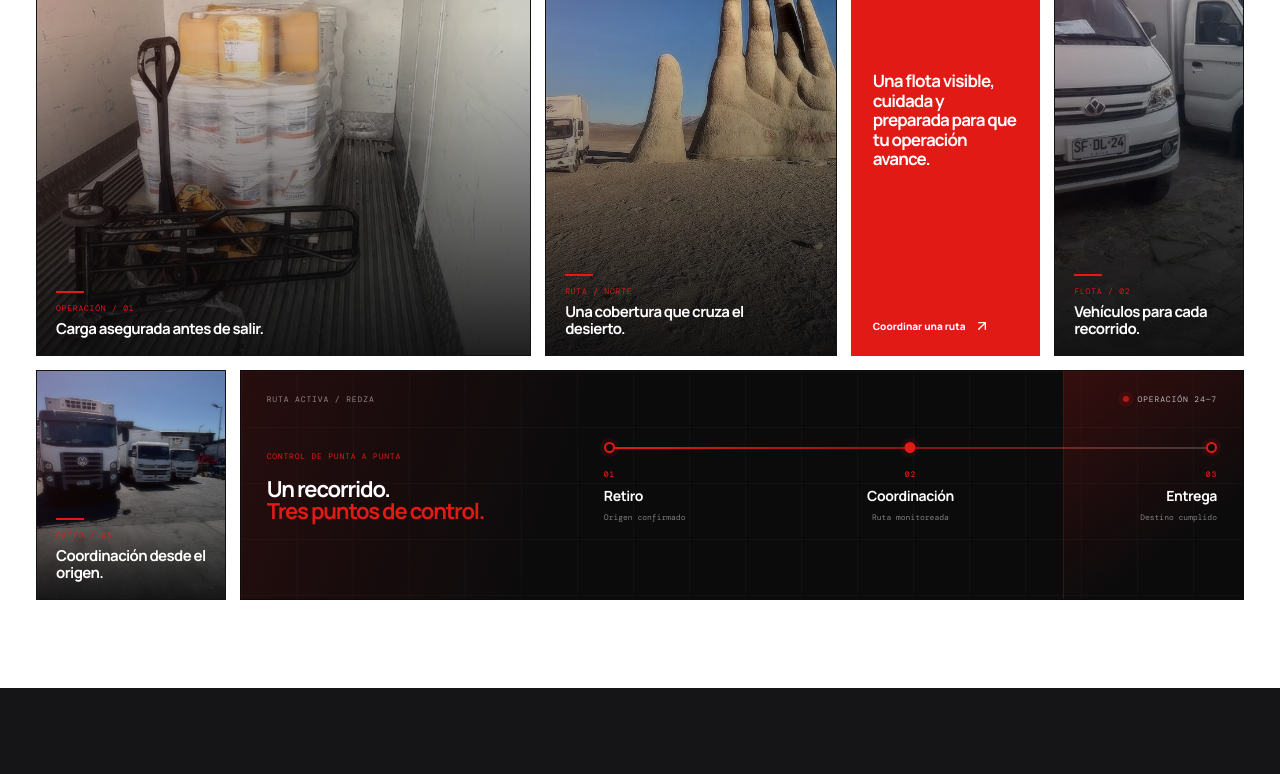
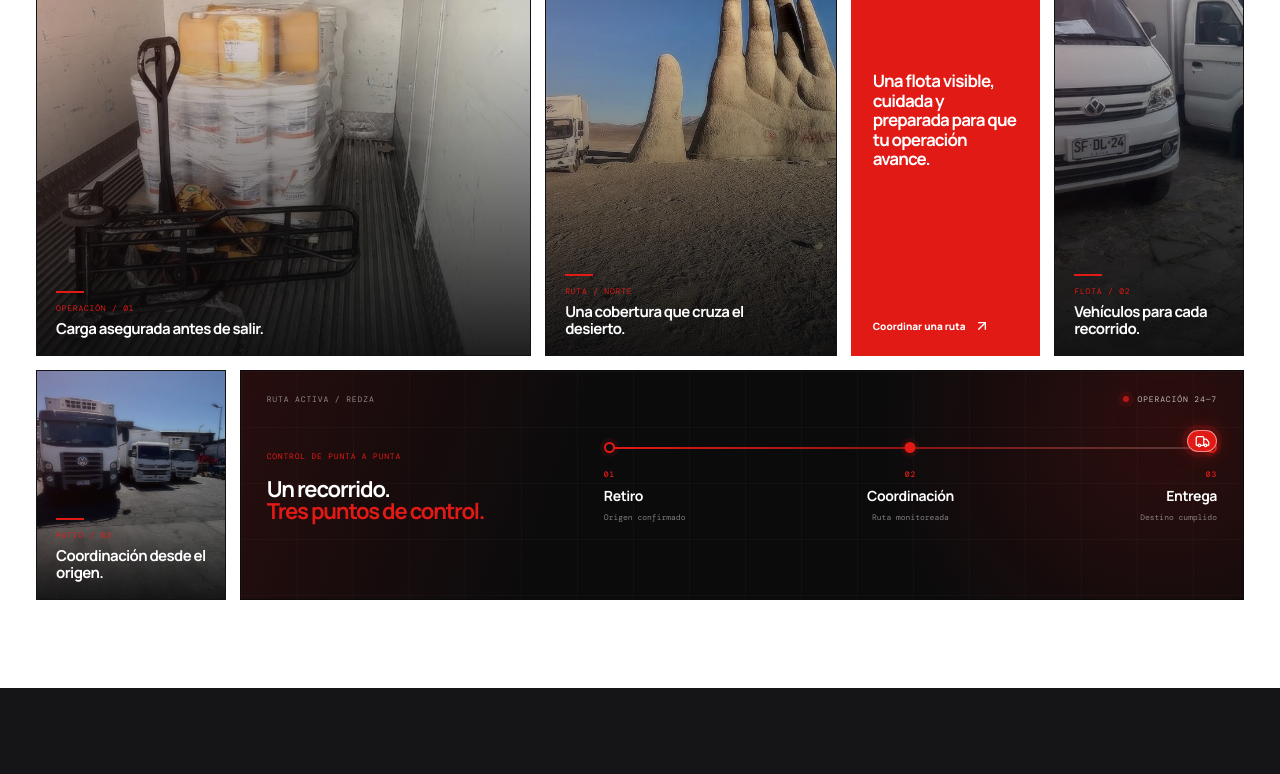
Before and after one commit to bobo-labs/redza-website, a Next.js app: page / in a window 1280 px wide. Shown: the part 3280-4054 px from the top of the page. Built offline with nearby package versions, Linux system fonts and the light colour scheme.

Commit message:
Animate route vehicle and smooth board gradient

```diff
--- a/src/app/globals.css
+++ b/src/app/globals.css
@@ -281,8 +281,7 @@ h2 { margin-bottom: 22px; font-size: clamp(40px, 5vw, 64px); line-height: .98; f
 .field-note .text-link { color: white; font-size: 10px; }
 .field-note .text-link:hover { color: var(--ink); }
 .field-operations-board { position: relative; isolation: isolate; grid-column: span 10; min-height: 230px; overflow: hidden; padding: 22px 26px 24px; border: 1px solid rgba(11,11,12,.18); background: var(--ink); color: white; }
-.field-operations-board::before { position: absolute; z-index: -1; inset: 0; background-image: linear-gradient(110deg, rgba(226,26,22,.13), transparent 34%), linear-gradient(rgba(255,255,255,.025) 1px, transparent 1px), linear-gradient(90deg, rgba(255,255,255,.025) 1px, transparent 1px); background-size: auto, 56px 56px, 56px 56px; content: ''; pointer-events: none; }
-.field-operations-board::after { position: absolute; z-index: -1; top: 0; right: 0; width: 18%; height: 100%; border-left: 1px solid rgba(226,26,22,.28); background: linear-gradient(145deg, rgba(226,26,22,.2), transparent 72%); content: ''; pointer-events: none; }
+.field-operations-board::before { position: absolute; z-index: -1; inset: 0; background-image: radial-gradient(circle at 92% 24%, rgba(226,26,22,.16), transparent 31%), linear-gradient(110deg, rgba(226,26,22,.13), transparent 34%), linear-gradient(rgba(255,255,255,.025) 1px, transparent 1px), linear-gradient(90deg, rgba(255,255,255,.025) 1px, transparent 1px); background-size: auto, auto, 56px 56px, 56px 56px; content: ''; pointer-events: none; }
 .field-board-top { display: flex; align-items: center; justify-content: space-between; gap: 20px; color: rgba(255,255,255,.5); font-family: var(--font-dm-mono), monospace; font-size: 8px; letter-spacing: .11em; }
 .field-board-live { display: inline-flex; align-items: center; gap: 8px; color: rgba(255,255,255,.7); }
 .field-board-live i { width: 6px; height: 6px; border-radius: 50%; background: var(--red); box-shadow: 0 0 0 4px rgba(226,26,22,.16); animation: hero-video-pulse 2.2s ease-in-out infinite; }
@@ -290,6 +289,8 @@ h2 { margin-bottom: 22px; font-size: clamp(40px, 5vw, 64px); line-height: .98; f
 .field-board-copy > span { color: var(--red); font-family: var(--font-dm-mono), monospace; font-size: 8px; letter-spacing: .1em; }
 .field-board-copy p { margin: 13px 0 0; font-size: 22px; font-weight: 700; letter-spacing: -.055em; line-height: 1.04; }
 .field-board-copy strong { color: var(--red); font-weight: 700; }
+.field-route-flow { position: relative; }
+.field-route-vehicle { position: absolute; z-index: 3; top: -10px; left: 15px; display: grid; width: 30px; height: 22px; border: 1px solid rgba(255,255,255,.5); border-radius: 999px; background: var(--red); box-shadow: 0 0 0 5px rgba(226,26,22,.12), 0 0 20px rgba(226,26,22,.4); color: white; place-items: center; transform: translateX(-50%); animation: field-route-drive 7.2s cubic-bezier(.45,0,.2,1) infinite; }
 .field-route-stations { position: relative; display: flex; justify-content: space-between; gap: 28px; margin: 0; padding: 28px 0 0; list-style: none; }
 .field-route-stations::before { position: absolute; top: 7px; right: 5px; left: 5px; height: 2px; background: linear-gradient(90deg, var(--red), rgba(226,26,22,.58) 52%, rgba(255,255,255,.18)); content: ''; }
 .field-route-stations li { position: relative; display: grid; width: 30%; gap: 5px; }
@@ -301,10 +302,11 @@ h2 { margin-bottom: 22px; font-size: clamp(40px, 5vw, 64px); line-height: .98; f
 .field-route-stations b { color: var(--red); font-family: var(--font-dm-mono), monospace; font-size: 8px; font-weight: 500; letter-spacing: .1em; }
 .field-route-stations strong { font-size: 14px; letter-spacing: -.03em; }
 .field-route-stations small { color: rgba(255,255,255,.48); font-family: var(--font-dm-mono), monospace; font-size: 8px; }
+@keyframes field-route-drive { 0%, 10% { left: 15px; } 43%, 56% { left: 50%; } 90%, 100% { left: calc(100% - 15px); } }
 @media (max-width: 900px) { .field-heading { display: grid; gap: 20px; margin-bottom: 35px; }.field-gallery { grid-template-columns: repeat(2, 1fr); }.field-card-main, .field-card-route { grid-column: span 1; min-height: 430px; }.field-card-main { grid-row: span 2; }.field-card-yard, .field-card-patio, .field-note { grid-column: span 1; }.field-operations-board { grid-column: span 2; }.field-board-content { grid-template-columns: minmax(190px, .7fr) minmax(390px, 1.3fr); gap: 28px; } }
 @media (max-width: 520px) { .proof-photo-overlay { right: 16px; bottom: 16px; }.field-gallery { grid-template-columns: 1fr; }.field-card-main, .field-card-route, .field-card-yard, .field-card-patio, .field-note { grid-column: span 1; min-height: 340px; }.field-card-main, .field-card-route { min-height: 390px; }.field-note { min-height: 220px; }.field-operations-board { grid-column: span 1; min-height: 330px; padding: 21px; }.field-board-content { grid-template-columns: 1fr; gap: 34px; margin-top: 34px; }.field-route-stations { gap: 12px; }.field-route-stations strong { font-size: 12px; }.field-route-stations small { max-width: 80px; line-height: 1.4; } }
 @media (hover: none) { .proof-photo-main { filter: grayscale(.18) sepia(.04) saturate(.86) contrast(1.09) brightness(.92); }.proof-photo-grade { opacity: .34; }.field-card::before { opacity: .38; }.field-card img { filter: grayscale(.18) sepia(.04) saturate(.84) contrast(1.1) brightness(.9); } }
-@media (prefers-reduced-motion: reduce) { .hero-video-frame:hover .hero-video, .hero-video-control:hover, .proof-image:hover .proof-photo-main, .field-card:hover, .field-card:hover img, .field-card-main:hover img, .field-card-route:hover img, .field-card-yard:hover img, .field-card-patio:hover img, .field-card:hover figcaption { transform: none; }.hero-video-status span, .field-board-live i { animation: none; }.proof-photo-grade::after { display: none; } }
+@media (prefers-reduced-motion: reduce) { .hero-video-frame:hover .hero-video, .hero-video-control:hover, .proof-image:hover .proof-photo-main, .field-card:hover, .field-card:hover img, .field-card-main:hover img, .field-card-route:hover img, .field-card-yard:hover img, .field-card-patio:hover img, .field-card:hover figcaption { transform: none; }.hero-video-status span, .field-board-live i { animation: none; }.field-route-vehicle { left: 50%; animation: none; }.proof-photo-grade::after { display: none; } }
 
 @media (min-width: 901px) {
   .hero-inner { grid-template-columns: minmax(0, 1.08fr) minmax(0, .92fr); align-items: stretch; }
--- a/src/app/page.tsx
+++ b/src/app/page.tsx
@@ -11,6 +11,7 @@ import {
   MessageCircle,
   PhoneCall,
   ShieldCheck,
+  Truck,
 } from 'lucide-react';
 
 const whatsapp = '56991499999';
@@ -149,11 +150,14 @@ export default function Home() {
               <div className="field-board-top"><span>RUTA ACTIVA / REDZA</span><span className="field-board-live"><i /> OPERACIÓN 24—7</span></div>
               <div className="field-board-content">
                 <div className="field-board-copy"><span>CONTROL DE PUNTA A PUNTA</span><p>Un recorrido.<br /><strong>Tres puntos de control.</strong></p></div>
-                <ol className="field-route-stations">
-                  <li><b>01</b><strong>Retiro</strong><small>Origen confirmado</small></li>
-                  <li><b>02</b><strong>Coordinación</strong><small>Ruta monitoreada</small></li>
-                  <li><b>03</b><strong>Entrega</strong><small>Destino cumplido</small></li>
-                </ol>
+                <div className="field-route-flow">
+                  <span className="field-route-vehicle" aria-hidden="true"><Truck size={15} strokeWidth={2} /></span>
+                  <ol className="field-route-stations">
+                    <li><b>01</b><strong>Retiro</strong><small>Origen confirmado</small></li>
+                    <li><b>02</b><strong>Coordinación</strong><small>Ruta monitoreada</small></li>
+                    <li><b>03</b><strong>Entrega</strong><small>Destino cumplido</small></li>
+                  </ol>
+                </div>
               </div>
             </aside>
           </div>
```
